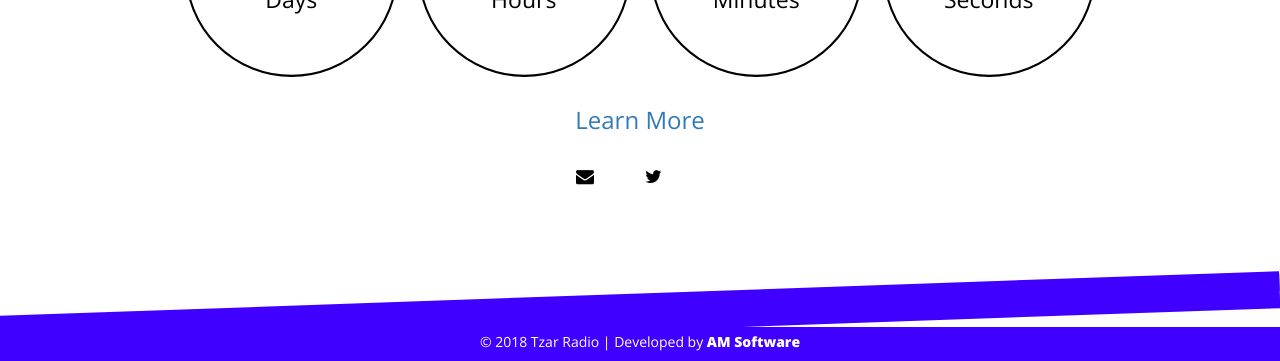
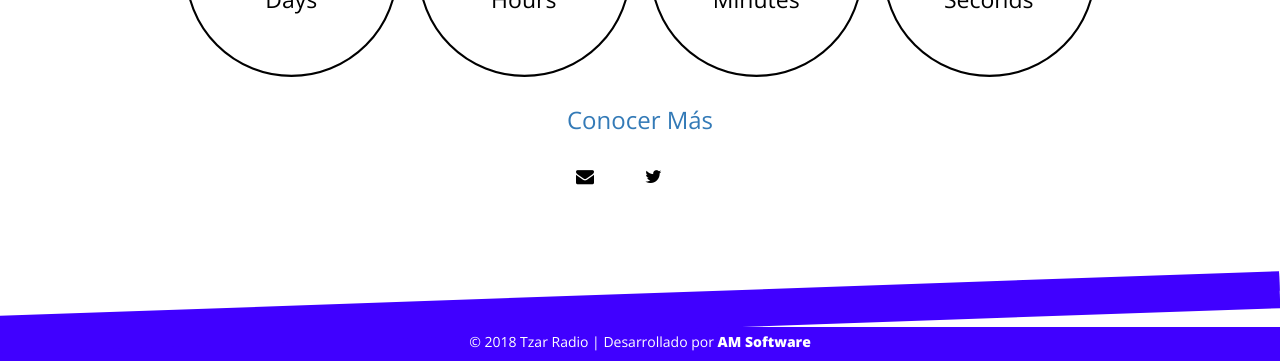
Before and after one commit to Tzar-Radio/Tzar-Radio.github.io, a Jekyll site: the page built from index.md, in a window 1280 px wide. Shown: the part 587-948 px from the top of the page. Built offline with Jekyll 4.4.1, drawn with Linux system fonts in a browser that asks for light colours; nearby versions of some CDN libraries.

Commit message:
Update home.html

```diff
--- a/_layouts/home.html
+++ b/_layouts/home.html
@@ -57,7 +57,7 @@
 
             <div class="row">
                 <div class="col-sm-12">
-                    <a target="_blank" href="https://am-software.github.io"><h3>{{ site.data.messages.locales[site.locale].Learn_More }}</h3></a>
+                    <a target="_blank" href="https://amsoftware.solutions"><h3>Conocer Más</h3></a>
                     <!-- not supported in Jekyll:
                     <div class="input-group">
                         <input type="text" class="form-control" placeholder="Email">
@@ -71,16 +71,16 @@
                             <a href="mailto:{{ site.owner.email }}"><i class="fa fa-envelope"></i></a>
                         </li>{% endif %}
                         {% if site.owner.facebook %}<li>
-                            <a href="http://facebook.com/{{ site.owner.facebook }}"><i class="fa fa-facebook"></i></a>
+                            <a target="_blank" href="http://facebook.com/{{ site.owner.facebook }}"><i class="fa fa-facebook"></i></a>
                         </li>{% endif %}
                         {% if site.owner.twitter %}<li>
-                            <a href="http://twitter.com/{{ site.owner.twitter }}"><i class="fa fa-twitter"></i></a>
+                            <a target="_blank" href="http://twitter.com/{{ site.owner.twitter }}"><i class="fa fa-twitter"></i></a>
                         </li>{% endif %}
                         {% if site.owner.google_plus %}<li>
-                            <a href="https://google.com/{{ site.owner.google_plus }}"><i class="fa fa-google-plus"></i></a>
+                            <a target="_blank" href="https://google.com/{{ site.owner.google_plus }}"><i class="fa fa-google-plus"></i></a>
                         </li>{% endif %}
                         {% if site.owner.instagram %}<li>
-                            <a href="http://instagram.com/{{ site.owner.instagram }}"><i class="fa fa-instagram"></i></a>
+                            <a target="_blank" href="http://instagram.com/{{ site.owner.instagram }}"><i class="fa fa-instagram"></i></a>
                         </li>{% endif %}
                     </ul>
                 </div>
@@ -94,7 +94,7 @@
             <div class="row">
                 <div class="col-xs-12 text-center">
                     <P>
-                       &copy; 2018 Tzar Radio | Developed by <a target="_blank" href="https://am-software.github.io/">AM Software</a>
+                       &copy; 2018 Tzar Radio | Desarrollado por <a target="_blank" href="https://amsoftware.solutions/">AM Software</a>
                     </P>
                 </div>
             </div>
```
